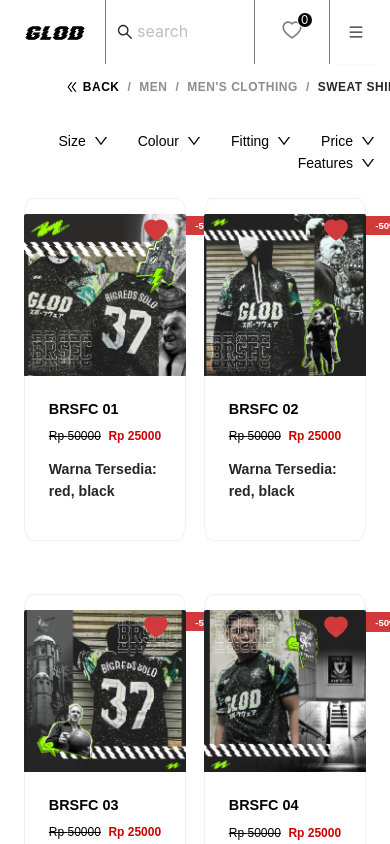
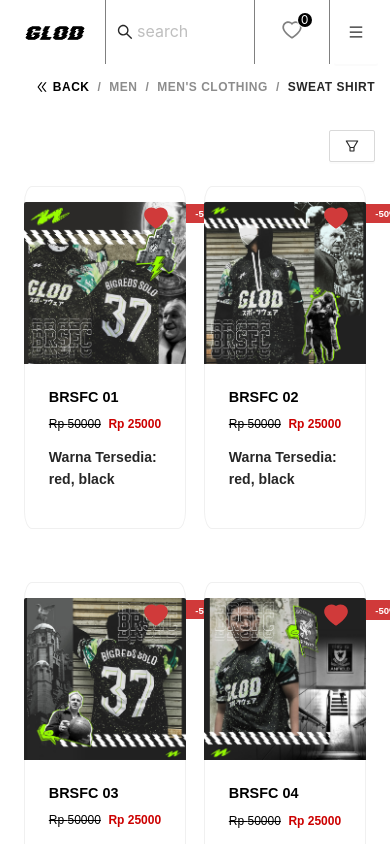
Before and after one commit to bondolan-smaga/glod-landing, a React (Create React App) app: page /catalogue in a window 390 px wide. Shown: the top 844 px of the page. Built offline with nearby package versions, Linux system fonts and the light colour scheme; a web font is replaced by a local one.

Commit message:
refactor: responsive filter products

```diff
--- a/src/components/banner/index.js
+++ b/src/components/banner/index.js
@@ -40,7 +40,7 @@
               style={{
                 padding: "30px",
                 display: "flex",
-                width: "378px",
+                width: "fit-content",
                 height: "50px",
               }}
             >
--- a/src/components/favorite-list/index.js
+++ b/src/components/favorite-list/index.js
@@ -111,7 +111,9 @@
           }
         </Col>
       </Col>
+      <Col span={24}>
         <CarouselProductCard style={{ margin: '6.25em 0' }} tag={'YOU MAY ALSO LIKE'} />
+      </Col>
     </Row >
   );
 }
--- a/src/components/product-filter/index.js
+++ b/src/components/product-filter/index.js
@@ -1,7 +1,10 @@
 import { DownOutlined } from "@ant-design/icons";
-import { Dropdown, Menu, Row, Space } from "antd";
+import { Button, Dropdown, Menu, Row, Space,Typography } from "antd";
+import {FilterOutlined } from "@ant-design/icons";
+import "./index.scss"
 
-export default function ProductFilter() {
+const {Title} = Typography
+
 const size = (
   <Menu
     style={{
@@ -132,9 +135,61 @@
     ]}
   />
 );
+
+const filterButton = (
+  <Menu
+    style={{
+      color: "black",
+      fontSize: "14px",
+      fontFamily: "Gibson-SemiBold, sans-serif",
+      lineHeight: "14px",
+      textTransform: "none",
+      fontWeight: "400",
+    }}
+    items={[
+      {
+        label:
+          <Title level={5}>SIZE</Title>
+        ,
+        key: "0",
+        children: [size]
+      },
+      {
+        label:
+        <Title level={5}>COLOUR</Title>
+        ,
+        key: "1",
+        children:[colour]
+      },
+      {
+        label:
+        <Title level={5}>FITTING</Title>
+        ,
+        key: "3",
+        children:[fitting]
+      },
+      {
+        label: (
+          <Title level={5}>PRICE</Title>
+          ),
+        key: "3",
+        children:[price]
+      },
+      {
+        label:
+        <Title level={5}>FEATURES</Title>
+        ,
+        key: "3",
+        children:[features]
+      },
+    ]}
+  />
+)
+
+export default function ProductFilter() {
   return (
-    <div>
-      <Row span={24}>
+    <Row>
+      <Row span={24} className="filter-btn-row">
         <Dropdown overlay={size} trigger={["click"]}>
           <a onClick={(e) => e.preventDefault()}>
             <Space
@@ -144,7 +199,7 @@
                 fontFamily: "Gibson-SemiBold, sans-serif",
                 lineHeight: "14px",
                 textTransform: "none",
-                fontWeight: "400",
+                fontWeight: "300",
                 marginRight: "30px",
               }}
             >
@@ -226,6 +281,11 @@
           </a>
         </Dropdown>
       </Row>
-    </div>
+      <Dropdown className="filter-btn" overlay={filterButton} trigger={["click"]}>
+        <Button>
+          <FilterOutlined/>
+        </Button>
+      </Dropdown>
+    </Row>
   );
 }
--- /dev/null
+++ b/src/components/product-filter/index.scss
@@ -0,0 +1,15 @@
+@media only screen and (max-width:768px) {
+  .filter-btn-row{
+    display: none !important;
+  }
+}
+
+@media only screen and (min-width :768px) {
+  .filter-btn-row{
+    display: block;
+  }
+
+  .filter-btn {
+    display: none !important;
+  }
+}
--- a/src/pages/catalogue/index.js
+++ b/src/pages/catalogue/index.js
@@ -127,10 +127,10 @@
 
     return (
         <MainLayout meta={seo_meta.catalogue.title}>
-            <Row style={{ margin: '15px 30px' }}>
+            <Row style={{ margin: '15px 0' }}>
                 <Breadcrumbs />
             </Row>
-            <Row style={{ margin: '15px 30px' }}>
+            <Row style={{ margin: '15px 0' }}>
                 <ProductFilter />
             </Row>
             <Row>
```
Lines whose indentation alone changed are shown as unchanged.
